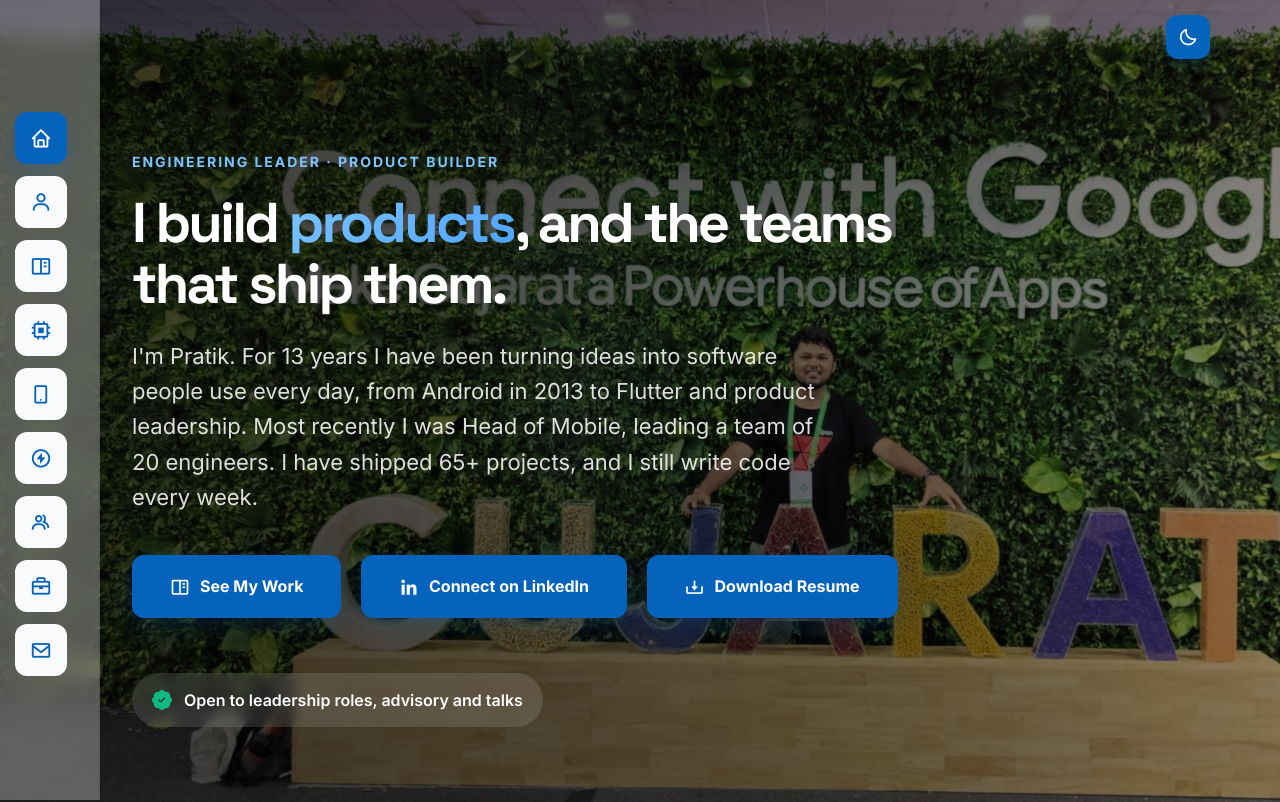
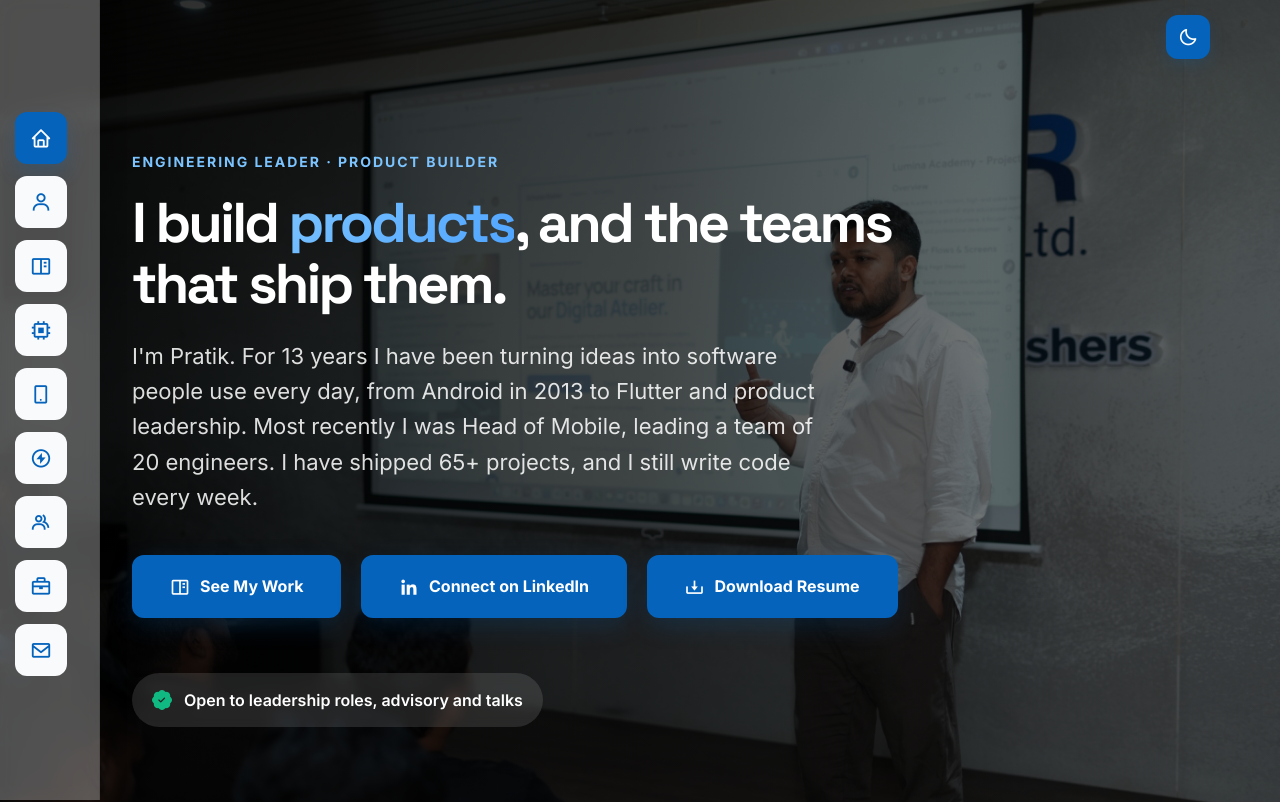
Before and after one commit to pratikbutani/pratikbutani.github.io, a plain HTML site: page index.html in a window 1280 px wide. Shown: the top 802 px of the page. Drawn offline with Linux system fonts and the light colour scheme.

Commit message:
Use the speaking photo as the header image
Co-Authored-By: Claude Opus 5.5 <noreply@anthropic.com>

```diff
--- a/assets/css/style.css
+++ b/assets/css/style.css
@@ -227,7 +227,7 @@ a:hover {
   content: "";
   position: absolute;
   inset: 0;
-  background: url("../img/hero-connect-gujarat.jpg") 62% 50% / cover no-repeat;
+  background: url("../img/hero-speaking.jpg") 70% 35% / cover no-repeat;
   z-index: -2;
 }
 
@@ -236,7 +236,7 @@ a:hover {
   content: "";
   position: absolute;
   inset: 0;
-  background: linear-gradient(90deg, rgba(0, 0, 0, 0.78) 0%, rgba(0, 0, 0, 0.62) 55%, rgba(0, 0, 0, 0.45) 100%);
+  background: linear-gradient(90deg, rgba(0, 0, 0, 0.85) 0%, rgba(0, 0, 0, 0.72) 50%, rgba(0, 0, 0, 0.4) 100%);
   z-index: -1;
 }
 
--- a/index.html
+++ b/index.html
@@ -57,7 +57,7 @@
   <link href="assets/vendor/swiper/swiper-bundle.min.css" rel="stylesheet">
 
   <!-- Template Main CSS File -->
-  <link href="assets/css/style.css?v=13" rel="stylesheet">
+  <link href="assets/css/style.css?v=14" rel="stylesheet">
 
   <!-- Structured Data / JSON-LD -->
   <script type="application/ld+json">
```
Also changed, not shown: assets/img/hero-connect-gujarat.jpg (deleted), assets/img/hero-speaking.jpg (added).
